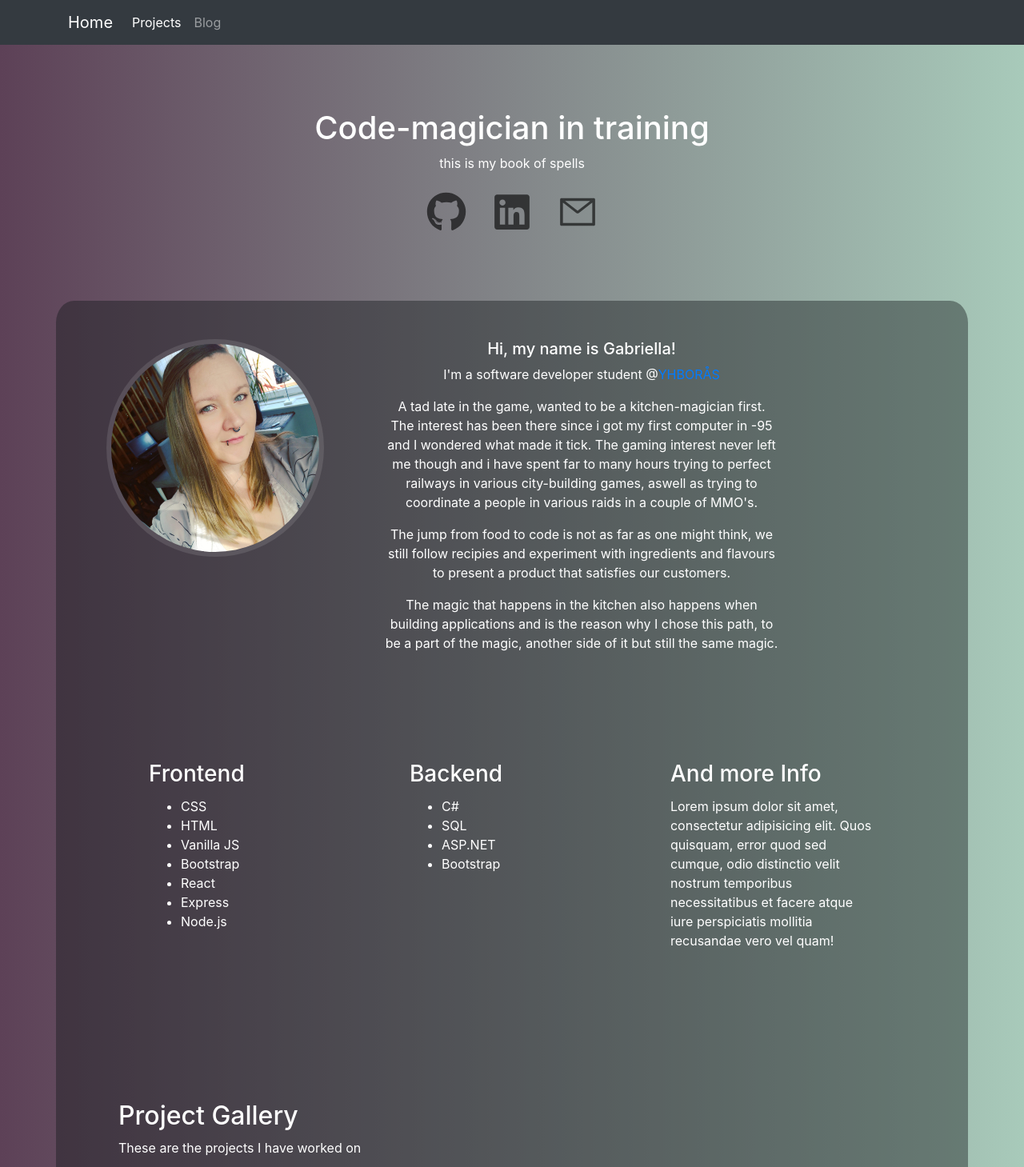
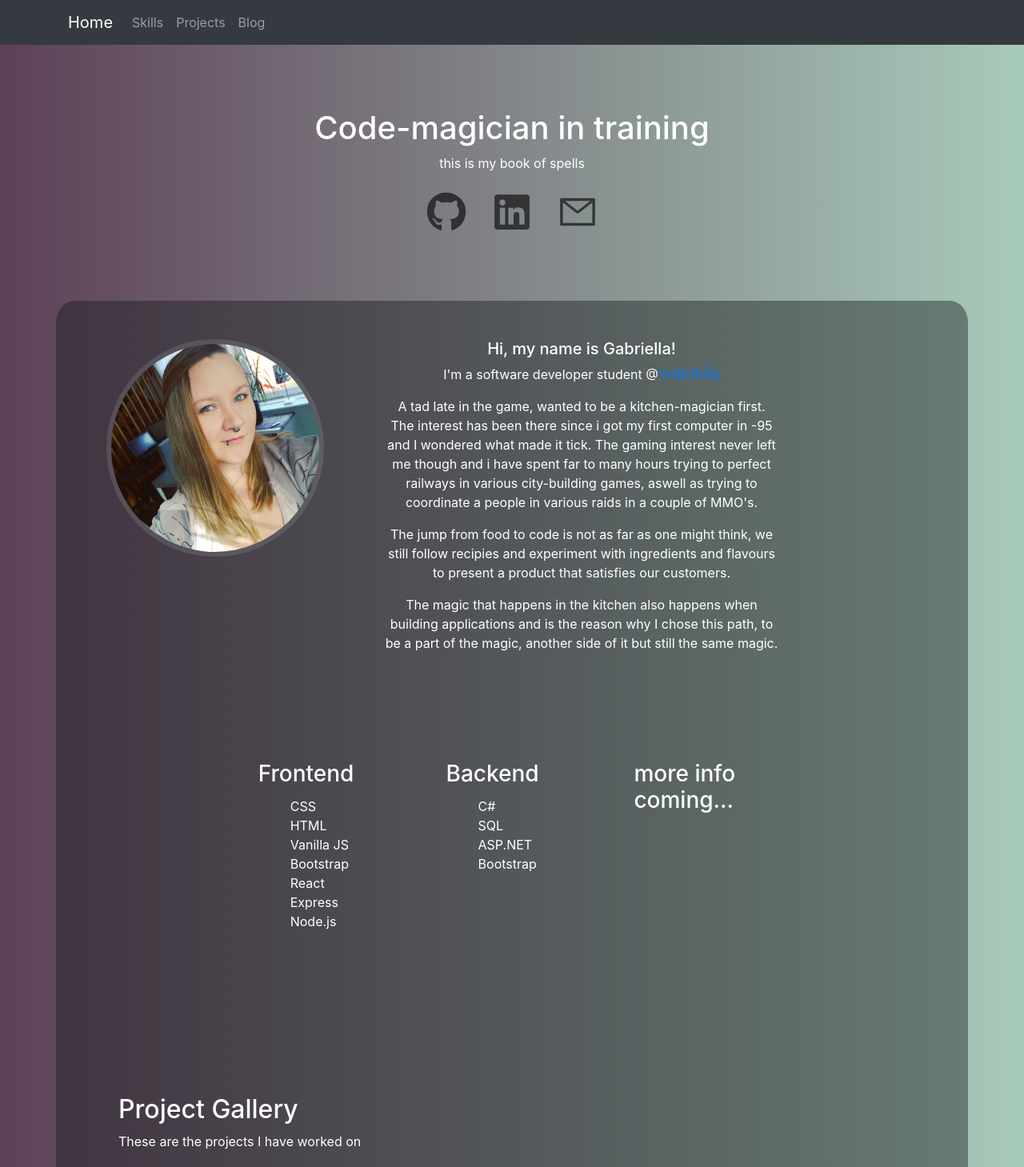
Before and after one commit to gwestberg/portfolio, a React (Create React App) app: page / in a window 1280 px wide. Shown: the top 1459 px of the page at 80% size. Built offline with nearby package versions, Linux system fonts and the light colour scheme.

Commit message:
Skill CSS

```diff
--- a/src/components/About.js
+++ b/src/components/About.js
@@ -14,17 +14,20 @@ export default class About extends Component {
                     <div id="profileText" className=" col-md-6 text-center">
                         <h5>Hi, my name is Gabriella!</h5>
                         <p>I'm a software developer student @<a className="link" href="https://www.boras.se/utbildningochforskola/borasyrkeshogskola/utbildningar/systemutvecklarenet.4.3fde8c191684442015123edf.html" target="_blank" rel="noopener noreferrer">YHBORÅS</a></p>
-                        <p>A tad late in the game, wanted to be a kitchen-magician first.
-                        The interest has been there since i got my first computer in -95 and I wondered what made it tick.
-                        The gaming interest never left me though and i have spent far to many hours trying to perfect railways in various city-building games,
-                        aswell as trying to coordinate a people in various raids in a couple of MMO's.
-                    </p>
+                        <p>
+                            A tad late in the game, wanted to be a kitchen-magician first.
+                            The interest has been there since i got my first computer in -95 and I wondered what made it tick.
+                            The gaming interest never left me though and i have spent far to many hours trying to perfect railways in various city-building games,
+                            aswell as trying to coordinate a people in various raids in a couple of MMO's.
+                        </p>
                         <p>
                             The jump from food to code is not as far as one might think,
                             we still follow recipies and experiment with ingredients and flavours to present a product that satisfies our customers.
-                    </p>
-                        <p>The magic that happens in the kitchen also happens when building applications and is the reason why I chose this path,
-                    to be a part of the magic, another side of it but still the same magic.</p>
+                        </p>
+                        <p>
+                            The magic that happens in the kitchen also happens when building applications and is the reason why I chose this path,
+                            to be a part of the magic, another side of it but still the same magic.
+                        </p>
                     </div>
                     <hr class="d-sm-none" />
                 </div>
@@ -32,9 +35,9 @@ export default class About extends Component {
                     <div class="row">
                         <div class="col-lg-4 col-sm-6 mb-4">
                             <div class="h-100">
-                                <div class="card-body skillSets">
+                                <div class="card-body">
                                     <h3 class="card-title">Frontend</h3>
-                                    <ul>
+                                    <ul className="skill-cards">
                                         <li>CSS</li>
                                         <li>HTML</li>
                                         <li>Vanilla JS</li>
@@ -48,11 +51,10 @@ export default class About extends Component {
                         </div>
                         <div class="col-lg-4 col-sm-6 mb-4">
                             <div class="h-100">
-                                <div class="card-body skillSets">
-                                    <h4 class="card-title">
+                                <div class="card-body">
                                     <h3 class="card-title">Backend</h3>
-                                    </h4>
-                                    <ul>
+
+                                    <ul className="skill-cards">
                                         <li>C#</li>
                                         <li>SQL</li>
                                         <li>ASP.NET</li>
@@ -63,11 +65,15 @@ export default class About extends Component {
                         </div>
                         <div class="col-lg-4 col-sm-6 mb-4">
                             <div class="h-100">
-                                <div class="card-body skillSets">
-                                    <h4 class="card-title">
-                                    <h3 class="card-title">And more Info</h3>
-                                    </h4>
-                                    <p class="card-text boxText">Lorem ipsum dolor sit amet, consectetur adipisicing elit. Quos quisquam, error quod sed cumque, odio distinctio velit nostrum temporibus necessitatibus et facere atque iure perspiciatis mollitia recusandae vero vel quam!</p>
+                                <div class="card-body">
+                                    <h3 class="card-title">more info coming...</h3>
+                                    <p class="card-text boxText"></p>
+                                    {/* <ul className="skill-cards">
+                                        <li>C#</li>
+                                        <li>SQL</li>
+                                        <li>ASP.NET</li>
+                                        <li>Bootstrap</li>
+                                    </ul> */}
                                 </div>
                             </div>
                         </div>
--- a/src/components/Home.js
+++ b/src/components/Home.js
@@ -40,7 +40,10 @@ export default class Home extends Component {
                             </button>
                             <div className={`${classOne}`} id="navbarResponsive">
                                 <ul className="navbar-nav ">
-                                    <li className="nav-item active">
+                                <li className="nav-item">
+                                        <a className="nav-link" href="#About">Skills</a>
+                                    </li>
+                                    <li className="nav-item">
                                         <a className="nav-link" href="#Projects">Projects</a>
                                     </li>
                                     <li className="nav-item">
--- a/src/components/css/About.css
+++ b/src/components/css/About.css
@@ -8,13 +8,9 @@
 
 }
 #profileHeader{
+    padding:1em 0em 0.5em 2.5em;
+}
 
-    padding:1em 0em 0.5em 2.5em;
-    /* margin-bottom: 2%; */
-}
- /* #profileImage{
-   padding: 0em;
- } */
  #profileImage img{
    vertical-align: middle;
    width: 17em;
@@ -22,9 +18,10 @@
    border-radius: 50%;
    border: 6px solid rgba(255, 255, 255, 0.11);
  }
- /* #profileText{
-   padding: 0;
- } */
+ .skill-cards{
+  list-style-type: none;
+ }
+
 
 
 
```
